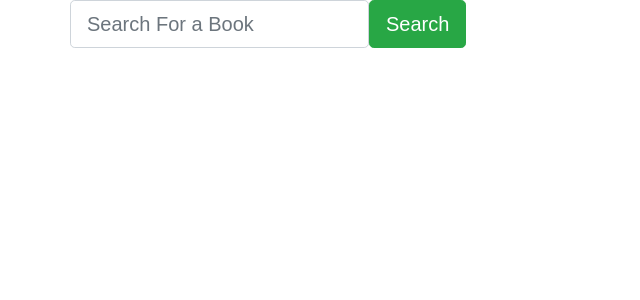
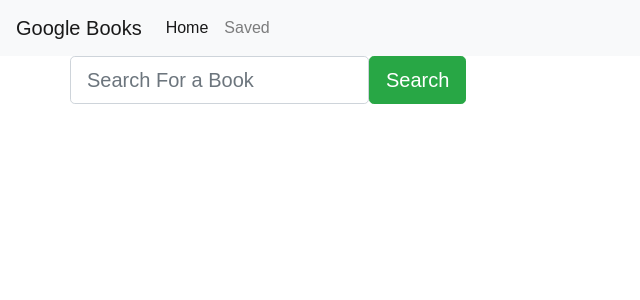
Before and after one commit to leticiaroncero/google-books-search, a React (Create React App) app in the folder client/: page / in a window 1280 px wide. Shown: the top 300 px of the page, without its empty margins (0-640 px from the left). Built offline with nearby package versions, Linux system fonts and the light colour scheme.

Commit message:
add navbar

```diff
--- a/client/src/App.js
+++ b/client/src/App.js
@@ -1,6 +1,7 @@
 import React, { Component } from "react";
 import './App.css';
 import { BrowserRouter as Router, Route } from "react-router-dom";
+import NavTabs from "./components/NavTabs";
 import Search from "./components/pages/Search";
 import Saved from "./components/pages/Saved";
 
@@ -11,6 +12,7 @@
     return (
       <Router>
         <div>
+          <NavTabs />
           <Route exact path="/" component={Search} />
           <Route exact path="/saved" component={Saved} />
         </div>
--- /dev/null
+++ b/client/src/components/NavTabs/index.js
@@ -0,0 +1,25 @@
+import React from "react";
+import { NavLink } from "react-router-dom";
+
+function NavTabs() {
+    return (
+        <nav className="navbar navbar-expand-lg navbar-light bg-light">
+            <a className="navbar-brand" href="/">Google Books</a>
+
+            <ul className="navbar-nav mr-auto">
+                <li className="nav-item">
+                    <NavLink to="/" exact={true} className="nav-link">
+                        Home
+                    </NavLink>
+                </li>
+                <li className="nav-item">
+                    <NavLink to="/saved" exact={true} className="nav-link">
+                        Saved
+                    </NavLink>
+                </li>
+            </ul>
+        </nav >
+    );
+}
+
+export default NavTabs;
--- a/client/src/components/pages/Search.js
+++ b/client/src/components/pages/Search.js
@@ -1,5 +1,4 @@
 import React, { Component } from "react";
-//import Nav from "./components/Nav";
 //import Jumbotron from "../Jumbotron";
 import Input from "../Input";
 import Button from "../Button";
@@ -15,7 +14,6 @@
     render() {
         return (
           <div>
-            {/* <Nav /> */}
             {/* <Jumbotron /> */}
             <div className= "wrapper">
               <div className="row">
```
